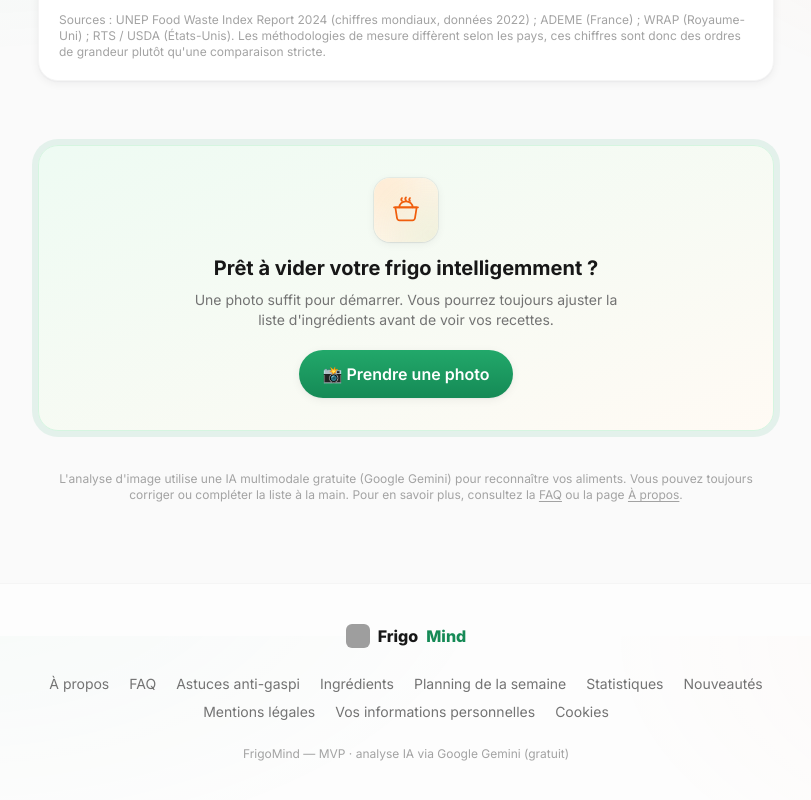
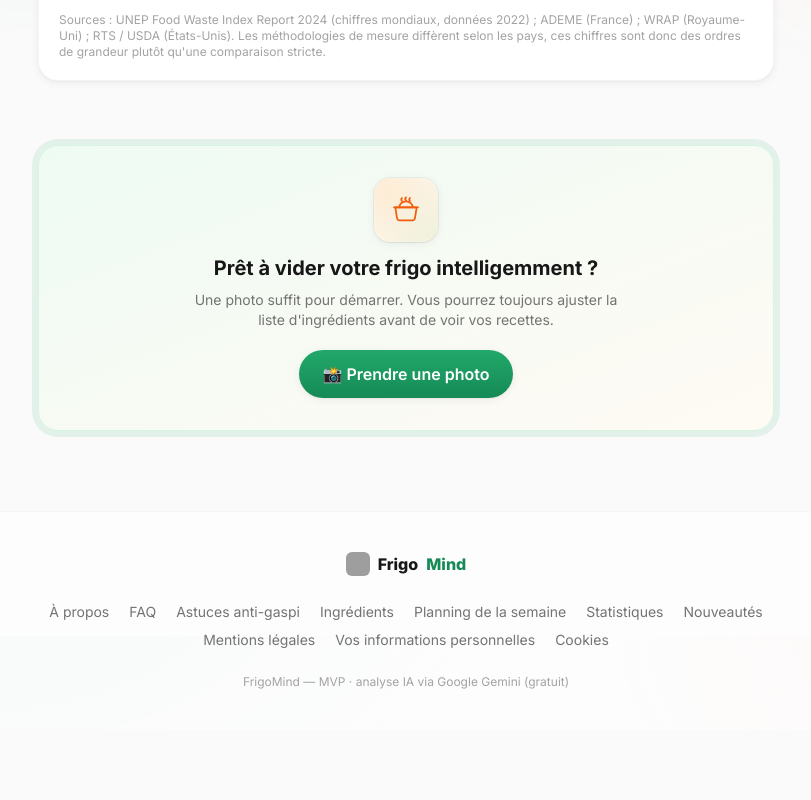
Before and after one commit to charlesgirardin1-design/frigomind, a React (Vite) app: page / in a window 1280 px wide. Shown: the part 1764-2564 px from the top of the page, without its empty margins (234-1045 px from the left). After the commit the page ends 2494 px from the top, so only its background shows below. Built offline with nearby package versions, Linux system fonts and the light colour scheme; grey boxes are pictures that could not be loaded.

Commit message:
Remove home disclaimer, add legal page sections

```diff
--- a/src/pages/HomePage.jsx
+++ b/src/pages/HomePage.jsx
@@ -187,20 +187,6 @@ export default function HomePage() {
           📸 Prendre une photo
         </button>
       </div>
-
-      <p className="mt-10 text-center text-xs text-neutral-400">
-        L'analyse d'image utilise une IA multimodale gratuite (Google Gemini) pour reconnaître vos
-        aliments. Vous pouvez toujours corriger ou compléter la liste à la main. Pour en savoir plus,
-        consultez la{' '}
-        <button onClick={() => goTo('faq')} className="underline underline-offset-2 hover:text-neutral-600">
-          FAQ
-        </button>{' '}
-        ou la page{' '}
-        <button onClick={() => goTo('about')} className="underline underline-offset-2 hover:text-neutral-600">
-          À propos
-        </button>
-        .
-      </p>
     </div>
   )
 }
--- a/src/pages/LegalPage.jsx
+++ b/src/pages/LegalPage.jsx
@@ -1,3 +1,4 @@
+import { useEffect } from 'react'
 import { useApp } from '../state/AppContext.jsx'
 import PageHeader from '../components/PageHeader.jsx'
 import { ShieldGlyph } from '../components/Illustrations.jsx'
@@ -7,6 +8,16 @@ import { ShieldGlyph } from '../components/Illustrations.jsx'
 // mise en production commerciale.
 export default function LegalPage() {
   const { goTo } = useApp()
+
+  // Si la page est ouverte avec un ancrage (#cookies, #vos-informations-personnelles...),
+  // on scrolle jusqu'à la section correspondante une fois la page affichée.
+  useEffect(() => {
+    if (typeof window === 'undefined') return
+    const id = window.location.hash?.replace('#', '')
+    if (!id) return
+    const el = document.getElementById(id)
+    if (el) el.scrollIntoView({ behavior: 'smooth', block: 'start' })
+  }, [])
 
   return (
     <div className="max-w-2xl mx-auto px-4 pt-8 pb-16 animate-fadeIn">
@@ -35,8 +46,8 @@ export default function LegalPage() {
           </p>
         </section>
 
-        <section>
-          <h3 className="font-semibold text-neutral-900 mb-1.5">Données personnelles et photos</h3>
+        <section id="vos-informations-personnelles">
+          <h3 className="font-semibold text-neutral-900 mb-1.5">Vos informations personnelles</h3>
           <p>
             Les photos que vous prenez sont envoyées à l'API Google Gemini (Google LLC) uniquement pour
             être analysées et détecter les aliments visibles, via une fonction serverless qui garde la clé
@@ -50,7 +61,7 @@ export default function LegalPage() {
           </p>
         </section>
 
-        <section>
+        <section id="cookies">
           <h3 className="font-semibold text-neutral-900 mb-1.5">Cookies</h3>
           <p>
             FrigoMind n'utilise pas de cookies de suivi publicitaire. Le localStorage du navigateur est
```
